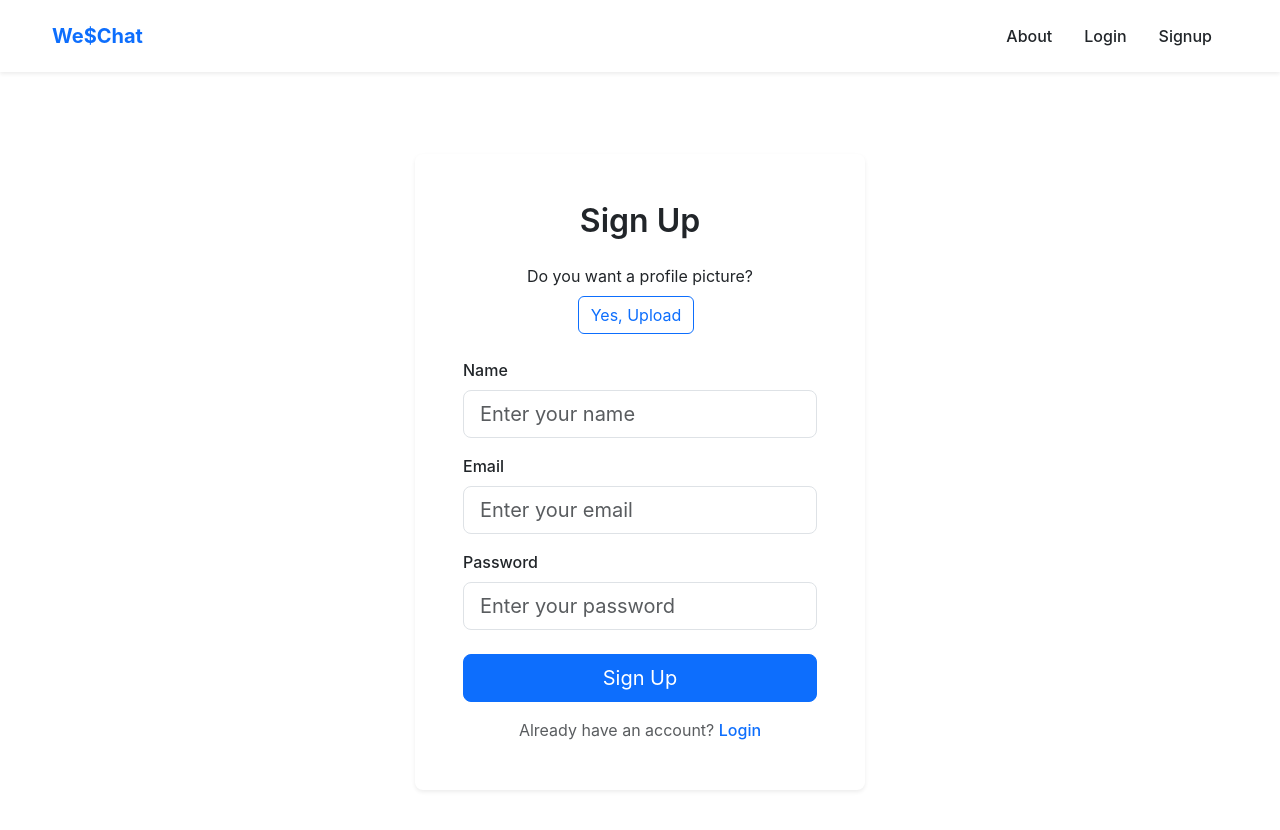
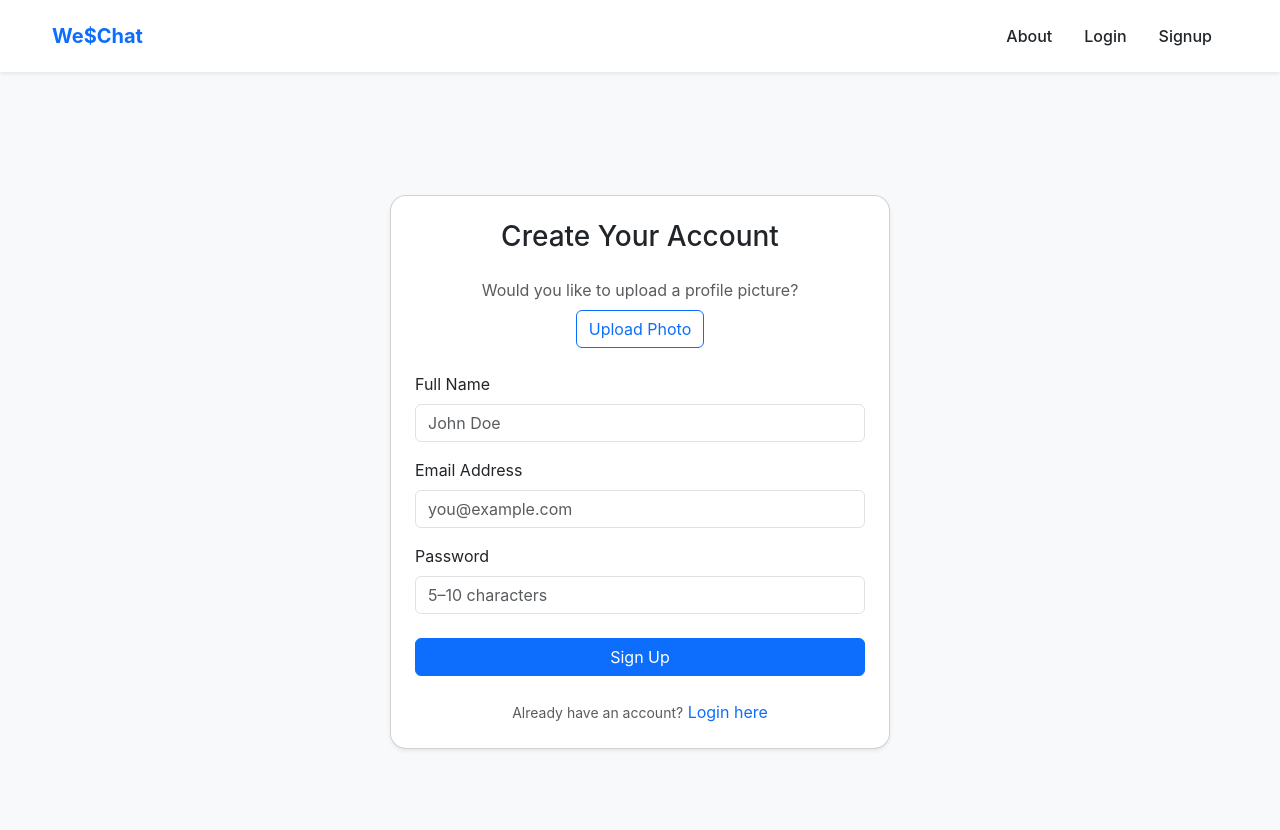
Before and after one commit to prajwal-pujar/MERN, a React (Create React App) app in the folder frontend/: page /signup in a window 1280 px wide. Shown: the top 830 px of the page. Built offline with nearby package versions, Linux system fonts and the light colour scheme.

Commit message:
Update Signup.js

```diff
--- a/frontend/src/componemts/Signup.js
+++ b/frontend/src/componemts/Signup.js
@@ -23,21 +23,17 @@ function Signup() {
     setAvatarPreview(null);
   };
 
-  const Sub = (field, value) => {
+  const handleChange = (field, value) => {
     if (field === 'name') setName(value);
     else if (field === 'email') setEmail(value);
     else if (field === 'password') setPassword(value);
   };
 
-  const handleSubmit = async (event) => {
-    event.preventDefault();
+  const handleSubmit = async (e) => {
+    e.preventDefault();
 
-    if (password.length < 5) {
-      setMessage("Password length should be more than 5");
-      setTimeout(() => setMessage(""), 3000);
-      return;
-    } else if (password.length > 10) {
-      setMessage("Password length should be less than 10");
+    if (password.length < 5 || password.length > 10) {
+      setMessage("Password must be 5-10 characters long.");
       setTimeout(() => setMessage(""), 3000);
       return;
     }
@@ -46,63 +42,56 @@ function Signup() {
     setIsLoading(true);
 
     try {
-      const response = await fetch('https://mern-zeta-nine.vercel.app/auth/signin', {
+      const res = await fetch('https://mern-zeta-nine.vercel.app/auth/signin', {
         method: 'POST',
         headers: { 'Content-Type': 'application/json' },
-        mode: 'cors',
-        body: JSON.stringify({
-          name,
-          email,
-          password,
-          image: im,
-        }),
+        body: JSON.stringify({ name, email, password, image: im }),
       });
 
-      if (!response.ok) throw new Error('Network response was not ok');
-
-      const data = await response.json();
+      if (!res.ok) throw new Error('Signup failed');
+      const data = await res.json();
       localStorage.setItem('token', data);
       navigate('../');
     } catch (error) {
-      console.error('Error:', error);
+      console.error(error);
+      setMessage("Something went wrong. Try again.");
     } finally {
       setIsLoading(false);
     }
   };
 
   return (
-    <div className="container min-vh-100 d-flex align-items-center justify-content-center py-5 bg-gray-100">
-      <div className="card border-0 shadow-sm rounded-3 w-100 fade-in" style={{ maxWidth: '450px' }}>
-        <div className="card-body p-5">
+    <div className="min-vh-100 d-flex align-items-center justify-content-center bg-light">
+      <div className="card p-4 shadow-sm rounded-4" style={{ maxWidth: '500px', width: '100%' }}>
+        <h3 className="text-center mb-4 text-dark">Create Your Account</h3>
+
         {message && (
-            <div className="alert alert-warning text-center" role="alert">
+          <div className="alert alert-danger text-center" role="alert">
             {message}
           </div>
         )}
-          <h2 className="text-center fw-semibold text-dark mb-4">Sign Up</h2>
 
         {!showAvatar ? (
-            <div className="mb-4 text-center">
-              <p className="mb-2">Do you want a profile picture?</p>
-              <button className="btn btn-outline-primary me-2" onClick={() => setShowAvatar(true)}>
-                Yes, Upload
+          <div className="text-center mb-4">
+            <p className="text-muted mb-2">Would you like to upload a profile picture?</p>
+            <button className="btn btn-outline-primary" onClick={() => setShowAvatar(true)}>
+              Upload Photo
             </button>
-
           </div>
         ) : (
-            <div className="d-flex flex-column align-items-center mb-3">
+          <div className="text-center mb-4">
             <Avatar
-                width={250}
+              width={300}
               height={250}
               onCrop={onCrop}
               onClose={onClose}
               src={null}
-                label="Choose a photo"
+              label="Upload your avatar"
             />
             <img
               src={im}
-                alt="Avatar Preview"
-                className="mt-3 rounded-circle border"
+              alt="Preview"
+              className="rounded-circle border mt-3"
               style={{ width: '100px', height: '100px', objectFit: 'cover' }}
             />
           </div>
@@ -110,37 +99,37 @@ function Signup() {
 
         <form onSubmit={handleSubmit}>
           <div className="mb-3">
-              <label htmlFor="name" className="form-label fw-medium text-dark">Name</label>
+            <label htmlFor="name" className="form-label">Full Name</label>
             <input
               type="text"
-                className="form-control form-control-lg"
+              className="form-control"
               id="name"
-                placeholder="Enter your name"
-                onChange={(e) => Sub('name', e.target.value)}
+              placeholder="John Doe"
+              onChange={(e) => handleChange('name', e.target.value)}
               required
             />
           </div>
 
           <div className="mb-3">
-              <label htmlFor="email" className="form-label fw-medium text-dark">Email</label>
+            <label htmlFor="email" className="form-label">Email Address</label>
             <input
               type="email"
-                className="form-control form-control-lg"
+              className="form-control"
               id="email"
-                placeholder="Enter your email"
-                onChange={(e) => Sub('email', e.target.value)}
+              placeholder="you@example.com"
+              onChange={(e) => handleChange('email', e.target.value)}
               required
             />
           </div>
 
           <div className="mb-4">
-              <label htmlFor="password" className="form-label fw-medium text-dark">Password</label>
+            <label htmlFor="password" className="form-label">Password</label>
             <input
               type="password"
-                className="form-control form-control-lg"
+              className="form-control"
               id="password"
-                placeholder="Enter your password"
-                onChange={(e) => Sub('password', e.target.value)}
+              placeholder="5–10 characters"
+              onChange={(e) => handleChange('password', e.target.value)}
               required
             />
           </div>
@@ -149,27 +138,25 @@ function Signup() {
             <div className="mb-3">
               <div className="progress">
                 <div
-                    className="progress-bar progress-bar-striped progress-bar-animated bg-primary"
-                    role="progressbar"
+                  className="progress-bar progress-bar-striped progress-bar-animated bg-info"
                   style={{ width: '100%' }}
-                  ></div>
+                />
               </div>
             </div>
           )}
 
           <button
             type="submit"
-              className="btn btn-primary btn-lg w-100 mb-3"
+            className="btn btn-primary w-100"
             disabled={isLoading}
           >
             {isLoading ? 'Signing up...' : 'Sign Up'}
           </button>
+        </form>
 
-            <p className="text-center text-muted mb-0">
-              Already have an account?{' '}
-              <a href="/login" className="text-primary fw-medium text-decoration-none">Login</a>
-            </p>
-          </form>
+        <div className="text-center mt-4">
+          <small className="text-muted">Already have an account?</small>{' '}
+          <a href="/login" className="text-decoration-none">Login here</a>
         </div>
       </div>
     </div>
```
Lines whose indentation alone changed are shown as unchanged.
